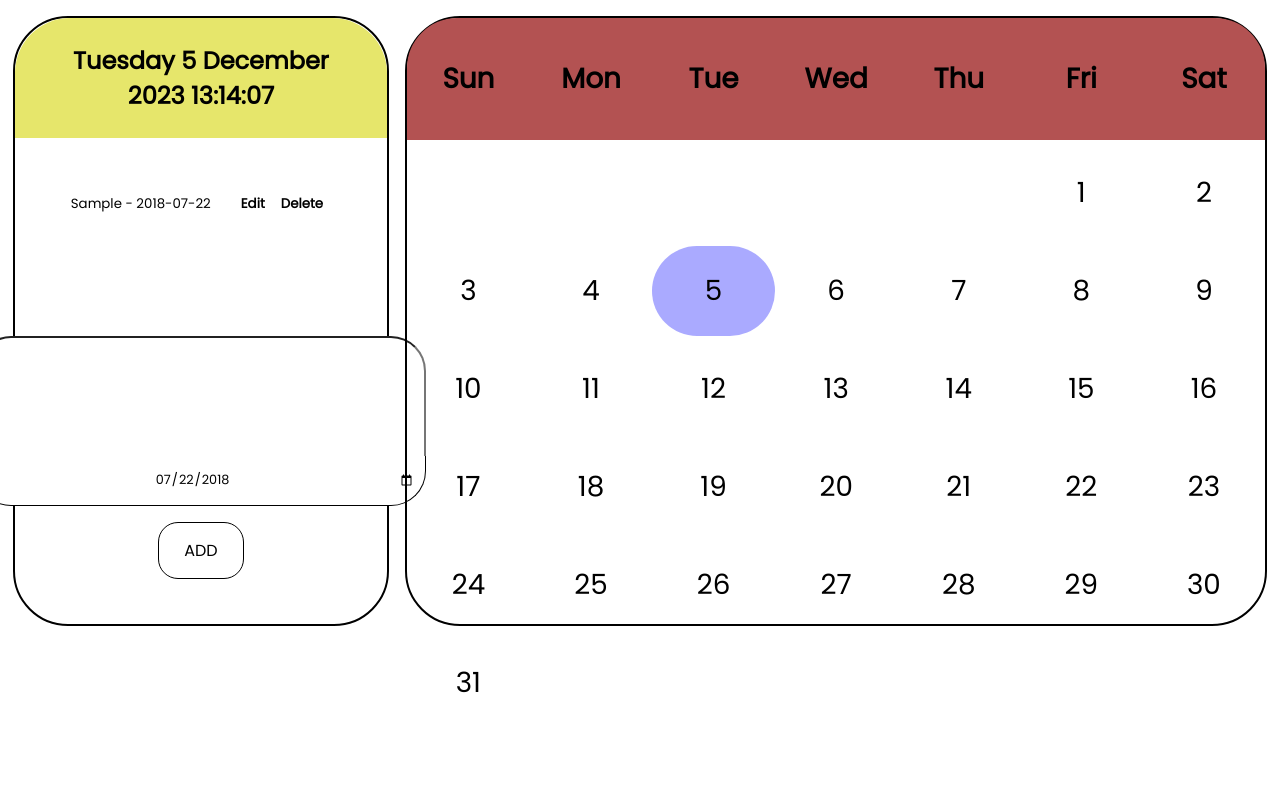
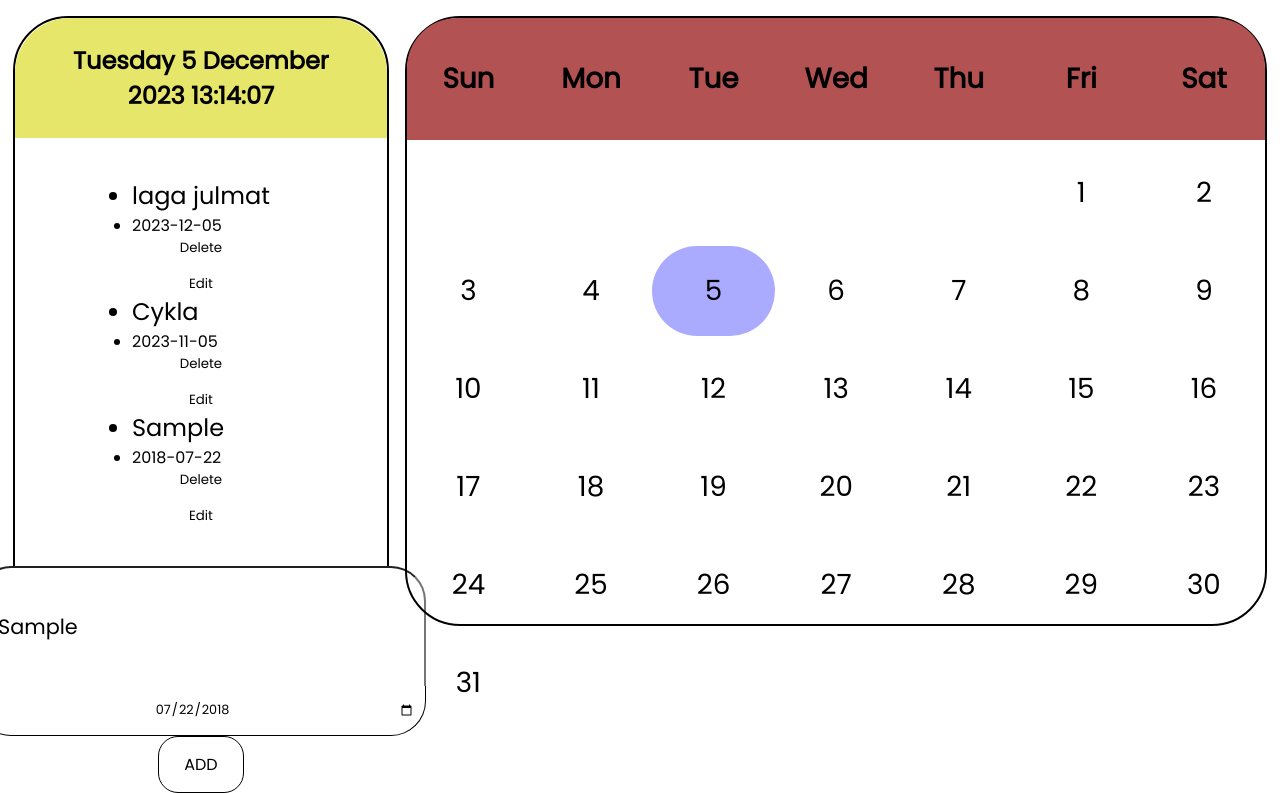
Before and after one commit to Vincent1Vincent2/Calendar, a website: page public/index.html in a window 1280 px wide. Both pictures are taken after typing "Sample" into the empty fields and a click on the button "ADD". Shown: the part 133-926 px from the top of the page. Before the commit the page ends 861 px from the top, so only its background shows below. Drawn offline with Linux system fonts and the light colour scheme.

Commit message:
user add todo, stores in array, displays in dom
Co-authored-by: Tomoyo Alvåg <toal13@users.noreply.github.com>

```diff
--- a/public/index.html
+++ b/public/index.html
@@ -33,13 +33,17 @@
           <h2 id="welcomeSegment" class="welcomeSegment">Welcome</h2>
         </div>
         <div class="todoContainer">
-          <div class="activeTodoContainer">
-            <ul class="activeTodo" data-cy="todo-list"></ul>
+          <div id="activeTodoContainer" class="activeTodoContainer">
+            <ul class="activeTodo" data-cy="todo-list">
+              <li id="todoTitle"></li>
+              <li id="todoDate"></li>
+            </ul>
           </div>
         </div>
-        <form class="addNewTodo">
+
         <div class="inputContainer">
           <input
+            id="todoTitleInput"
             class="todoText"
             data-cy="todo-title-input"
             type="text"
@@ -56,8 +60,9 @@
             max="2025-12-31"
           />
         </div>
-          <button class="addTodo" data-cy="save-todo-button">ADD</button>
-        </form>
+        <button id="addTodo" class="addTodo" data-cy="save-todo-button">
+          ADD
+        </button>
       </aside>
       <div class="calenderContainer">
         <ul class="daysName">
--- a/public/main.js
+++ b/public/main.js
@@ -6,8 +6,8 @@ let todos = [
     date: '2023-12-05',
   },
   {
-    title: 'sleep',
-    date: '2023-12-07',
+    title: 'Cykla',
+    date: '2023-11-05',
   },
 ];
 
--- a/public/todos.js
+++ b/public/todos.js
@@ -1,18 +1,76 @@
+const addTodoBtn = document.getElementById('addTodo');
+const deleteTodoBtn = document.getElementById('deleteBtn');
 // Execute the following code when the window has finished loading
 function initTodos() {
-  // Get references to the necessary DOM elements
-  const form = document.querySelector('.addNewTodo');
-  const todoTitleInput = document.querySelector('.todoText');
-  const listElement = document.querySelector('.activeTodoContainer');
+  createTodoStructure();
+}
+
+function createTodoStructure() {
+  const newTodoContainer = document.getElementById('activeTodoContainer');
+
+  newTodoContainer.innerHTML = '';
+
+  for (let i = 0; i < todos.length; i++) {
+    const todoContainer = document.createElement('ul');
+    const todoTitleElement = document.createElement('li');
+    const todoDateElement = document.createElement('li');
+    const todoBtnContainer = document.createElement('div');
+    const deleteTodoBtn = document.createElement('button');
+    const editTodoBtn = document.createElement('button');
+
+    todoContainer.setAttribute('data-cy', 'todo-list');
+    todoContainer.id = 'todoContainer';
+    todoTitleElement.classList.add('todoTitle');
+    todoTitleElement.id = 'todoTitle';
+    todoDateElement.classList.add('todoDate');
+    todoDateElement.id = 'todoDate';
+    todoBtnContainer.classList.add('todoBtns');
+
+    deleteTodoBtn.setAttribute('data-cy', 'delete-todo-button');
+    deleteTodoBtn.textContent = 'Delete';
+    deleteTodoBtn.id = 'deleteBtn';
+
+    editTodoBtn.setAttribute('data-cy', 'edit-todo-button');
+    editTodoBtn.textContent = 'Edit';
+    editTodoBtn.id = 'editBtn';
+
+    let title = todos[i]['title'];
+    let date = todos[i]['date'];
+
+    todoTitleElement.textContent = title;
+    todoDateElement.textContent = date;
+
+    newTodoContainer.appendChild(todoContainer);
+    todoContainer.appendChild(todoTitleElement);
+    todoContainer.appendChild(todoDateElement);
+    todoContainer.appendChild(todoBtnContainer);
+    todoBtnContainer.appendChild(deleteTodoBtn);
+    todoBtnContainer.appendChild(editTodoBtn);
+  }
+}
+
+addTodoBtn.addEventListener('click', function () {
+  addTodo();
+});
+
+function addTodo() {
+  const todoTitleInput = document.getElementById('todoTitleInput');
   let dateSelector = document.getElementById('chooseTodoDate');
+  const todo = todoTitleInput.value;
+  const selectedDate = dateSelector.value;
+  let newTodo = {
+    title: todo,
+    date: selectedDate,
+  };
+  todos.push(newTodo);
+  createTodoStructure();
+}
 
 // Add an event listener to the form to handle todo submission
-  form.addEventListener('submit', event => {
+/* form.addEventListener('submit', event => {
   event.preventDefault(); // Prevent the default form submission behavior
 
   // Get the todo-task and selected date form input-field
-    const task = todoTitleInput.value;
-    const selectedDate = dateSelector.value;
 
   // Create a new task element as todo
   const taskElement = document.createElement('div');
@@ -75,9 +133,5 @@ function initTodos() {
     }
   });
 
-    // Add event listener for delete button click
-    taskDeleteElement.addEventListener('click', () => {
-      listElement.removeChild(taskElement); // Remove the task element from the list
-    });
-  });
-}
+
+ */
```
Lines whose indentation alone changed are shown as unchanged.
